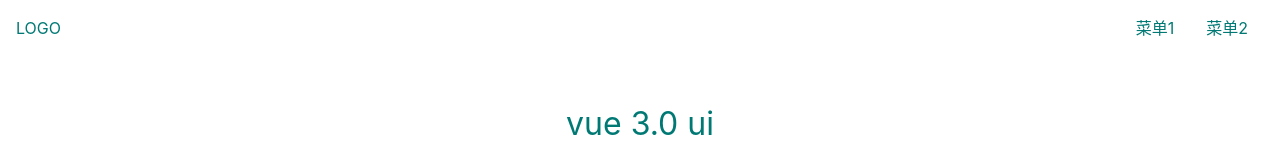
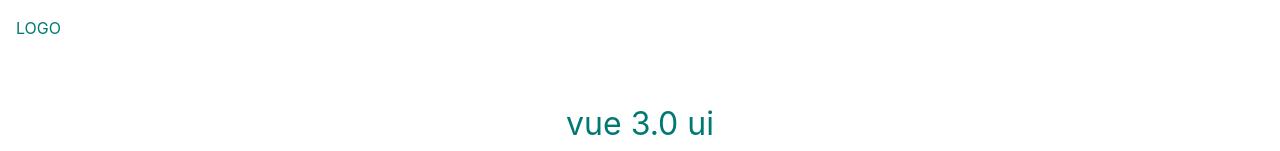
Before and after one commit to dunfeiyang/v-ui, a Vue app: page /#/ in a window 1280 px wide. Shown: the top 151 px of the page. Built offline with nearby package versions, Linux system fonts and the light colour scheme.

Commit message:
新开页面

```diff
--- a/src/components/TopNav.vue
+++ b/src/components/TopNav.vue
@@ -2,8 +2,8 @@
   <div class="topnav">
     <div class="logo">LOGO</div>
     <ul class="menu">
-      <li>菜单1</li>
-      <li>菜单2</li>
+      <li></li>
+      <li></li>
     </ul>
     <span class="toggleAside" @click="toggleMenu"></span>
   </div>
--- a/src/views/Home.vue
+++ b/src/views/Home.vue
@@ -5,7 +5,7 @@
       <h1>vue 3.0 ui</h1>
       <h2>自己学习玩的UI框架</h2>
       <p class="actions">
-        <a href="https://github.com/dunfeiyang">GitHub</a>
+        <a href="https://github.com/dunfeiyang" target="_blank">GitHub</a>
         <router-link to="/doc">开始</router-link>
       </p>
     </div>
```
